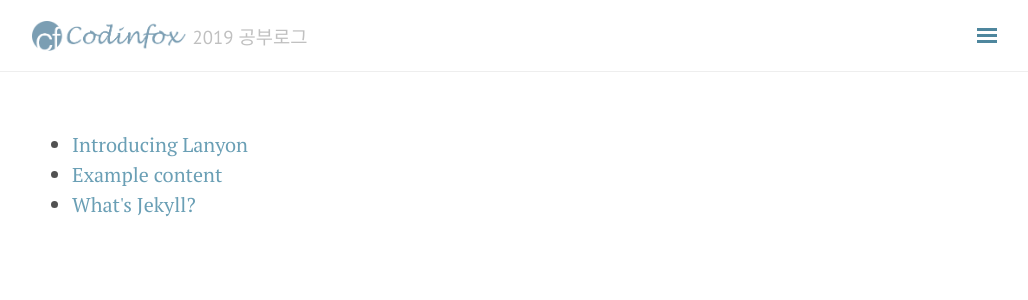
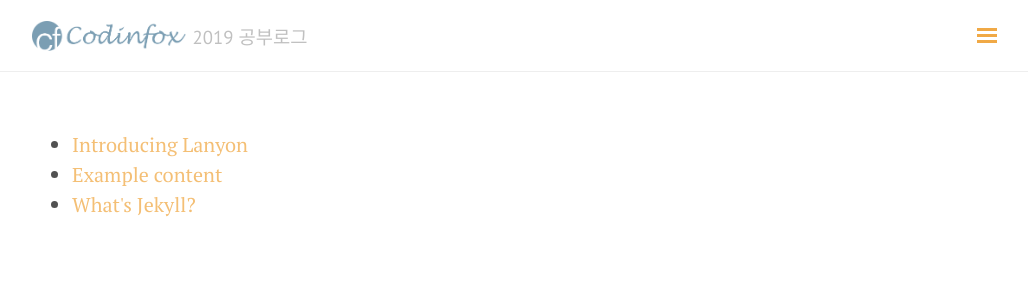
Before and after one commit to misudev/myblog, a Jekyll site: the page built from index.md, in a window 1280 px wide. Shown: the top 300 px of the page, without its empty margins (248-1276 px from the left). Built offline with Jekyll 4.4.1, drawn with Linux system fonts in a browser that asks for light colours; nearby versions of some CDN libraries; comment, search, counter and statistics services are not loaded.

Commit message:
config scss

```diff
--- a/_layouts/default.html
+++ b/_layouts/default.html
@@ -3,7 +3,7 @@
 
   {% include head.html %}
 
-  <body class="theme-base-0a">
+  <body class="theme-base-08">
 
     {% include sidebar.html %}
 
--- a/_scss/_config.scss
+++ b/_scss/_config.scss
@@ -15,7 +15,7 @@ $white:      #fff;
 $lightgrey:  #eee;
 $black:      #000;
 
-$theme-color: $blue;
+$theme-color: $yellow;
 $theme-color-dark: darken($theme-color, 10%);
 
 $post-date-color: #9a9a9a;
```
